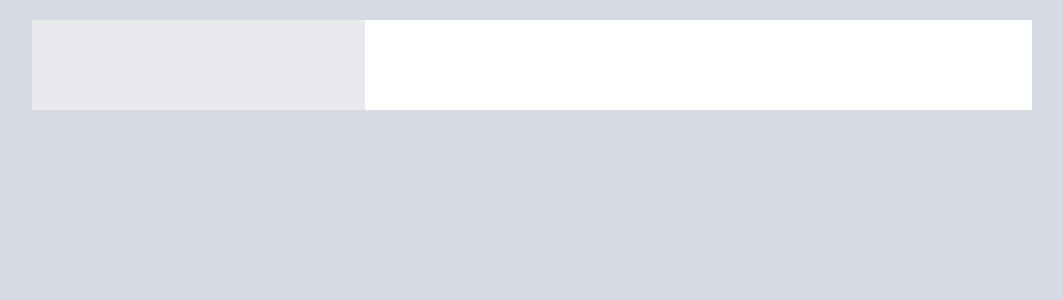
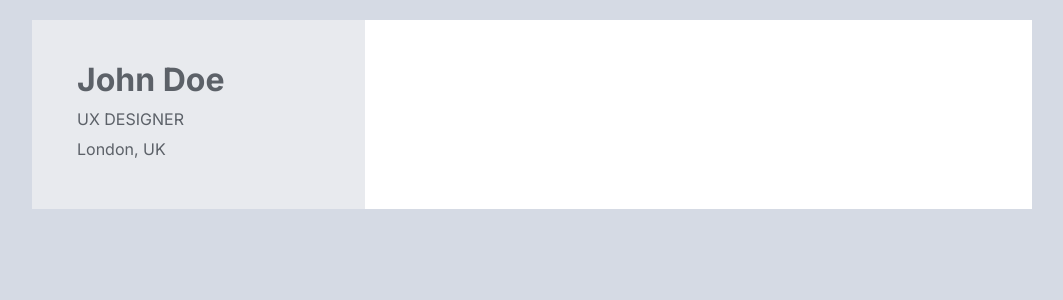
Before and after one commit to McStanley/cv-generator, a React (Create React App) app: page / in a window 1280 px wide. Shown: the top 300 px of the page, without its empty margins (108-1171 px from the left). Built offline with nearby package versions, Linux system fonts and the light colour scheme; the HTML template or start-up script is replaced by a standard one.

Commit message:
Create PersonalInfo component

```diff
--- a/public/index.html
+++ b/public/index.html
@@ -21,6 +21,12 @@
       Learn how to configure a non-root public URL by running `npm run build`.
     -->
     <title>CV Generator</title>
+    <link rel="preconnect" href="https://fonts.googleapis.com" />
+    <link rel="preconnect" href="https://fonts.gstatic.com" crossorigin />
+    <link
+      href="https://fonts.googleapis.com/css2?family=Inter:wght@400;600;700&display=swap"
+      rel="stylesheet"
+    />
   </head>
   <body>
     <noscript>You need to enable JavaScript to run this app.</noscript>
--- a/src/components/CV.js
+++ b/src/components/CV.js
@@ -1,11 +1,14 @@
 import React, { Component } from 'react';
 import '../styles/CV.css';
+import PersonalInfo from './PersonalInfo';
 
 class CV extends Component {
   render() {
     return (
       <div className="CV">
-        <aside className="CV__aside"></aside>
+        <aside className="CV__aside">
+          <PersonalInfo />
+        </aside>
         <main className="CV__main"></main>
       </div>
     );
--- /dev/null
+++ b/src/components/PersonalInfo.js
@@ -0,0 +1,81 @@
+import React, { Component } from 'react';
+import '../styles/PersonalInfo.css';
+
+class PersonalInfo extends Component {
+  constructor() {
+    super();
+    this.state = {
+      fullName: 'John Doe',
+      profession: 'UX Designer',
+      location: 'London, UK',
+      editMode: false,
+    };
+  }
+
+  toggleEditMode = () => {
+    this.setState((prevState) => ({
+      editMode: !prevState.editMode,
+    }));
+  };
+
+  handleChange = (e) => {
+    const { name, value } = e.target;
+    this.setState({
+      [name]: value,
+    });
+  };
+
+  render() {
+    const { fullName, profession, location, editMode } = this.state;
+
+    return (
+      <div className="PersonalInfo">
+        <h1 className="PersonalInfo__fullName">{fullName}</h1>
+        <p className="PersonalInfo__profession">{profession}</p>
+        <p className="PersonalInfo__location">{location}</p>
+        {editMode ? (
+          <form className="PersonalInfo__form">
+            <h2>Personal Info</h2>
+            <label htmlFor="fullName">Full Name</label>
+            <input
+              name="fullName"
+              id="fullName"
+              type="text"
+              placeholder="Full Name"
+              value={fullName}
+              onChange={this.handleChange}
+            />
+            <label htmlFor="profession">Profession</label>
+            <input
+              name="profession"
+              id="profession"
+              type="text"
+              placeholder="Profession"
+              value={profession}
+              onChange={this.handleChange}
+            />
+            <label htmlFor="location">Location</label>
+            <input
+              name="location"
+              id="location"
+              type="text"
+              placeholder="Location"
+              value={location}
+              onChange={this.handleChange}
+            />
+            <button onClick={this.toggleEditMode}>Close</button>
+          </form>
+        ) : (
+          <button
+            className="PersonalInfo__editBtn"
+            onClick={this.toggleEditMode}
+          >
+            Edit
+          </button>
+        )}
+      </div>
+    );
+  }
+}
+
+export default PersonalInfo;
--- a/src/index.css
+++ b/src/index.css
@@ -4,7 +4,11 @@
 }
 
 body {
-  font-family: -apple-system, BlinkMacSystemFont, 'Segoe UI', 'Roboto', 'Oxygen',
-    'Ubuntu', 'Cantarell', 'Fira Sans', 'Droid Sans', 'Helvetica Neue',
-    sans-serif;
+  font-family: 'Inter', sans-serif;
+  color: #5c6168;
 }
+
+button,
+input {
+  font-family: inherit;
+}
--- /dev/null
+++ b/src/styles/PersonalInfo.css
@@ -0,0 +1,48 @@
+.PersonalInfo {
+  position: relative;
+  display: flex;
+  flex-direction: column;
+  gap: 10px;
+}
+
+.PersonalInfo__fullName {
+  font-size: 2rem;
+}
+
+.PersonalInfo__profession {
+  text-transform: uppercase;
+}
+
+.PersonalInfo__editBtn {
+  display: none;
+  position: absolute;
+  top: 50%;
+  left: 50%;
+  transform: translate(-50%, -50%);
+  font-size: 1.1rem;
+}
+
+.PersonalInfo:hover .PersonalInfo__editBtn {
+  display: block;
+}
+
+.PersonalInfo__form {
+  padding: 20px;
+  position: fixed;
+  top: 50%;
+  left: 50%;
+  transform: translate(-50%, -50%);
+  background-color: rgb(199, 199, 199);
+  display: flex;
+  flex-direction: column;
+  gap: 5px;
+}
+
+.PersonalInfo__form > input {
+  height: 30px;
+  border: none;
+}
+
+.PersonalInfo__form > button {
+  margin-top: 20px;
+}
```
